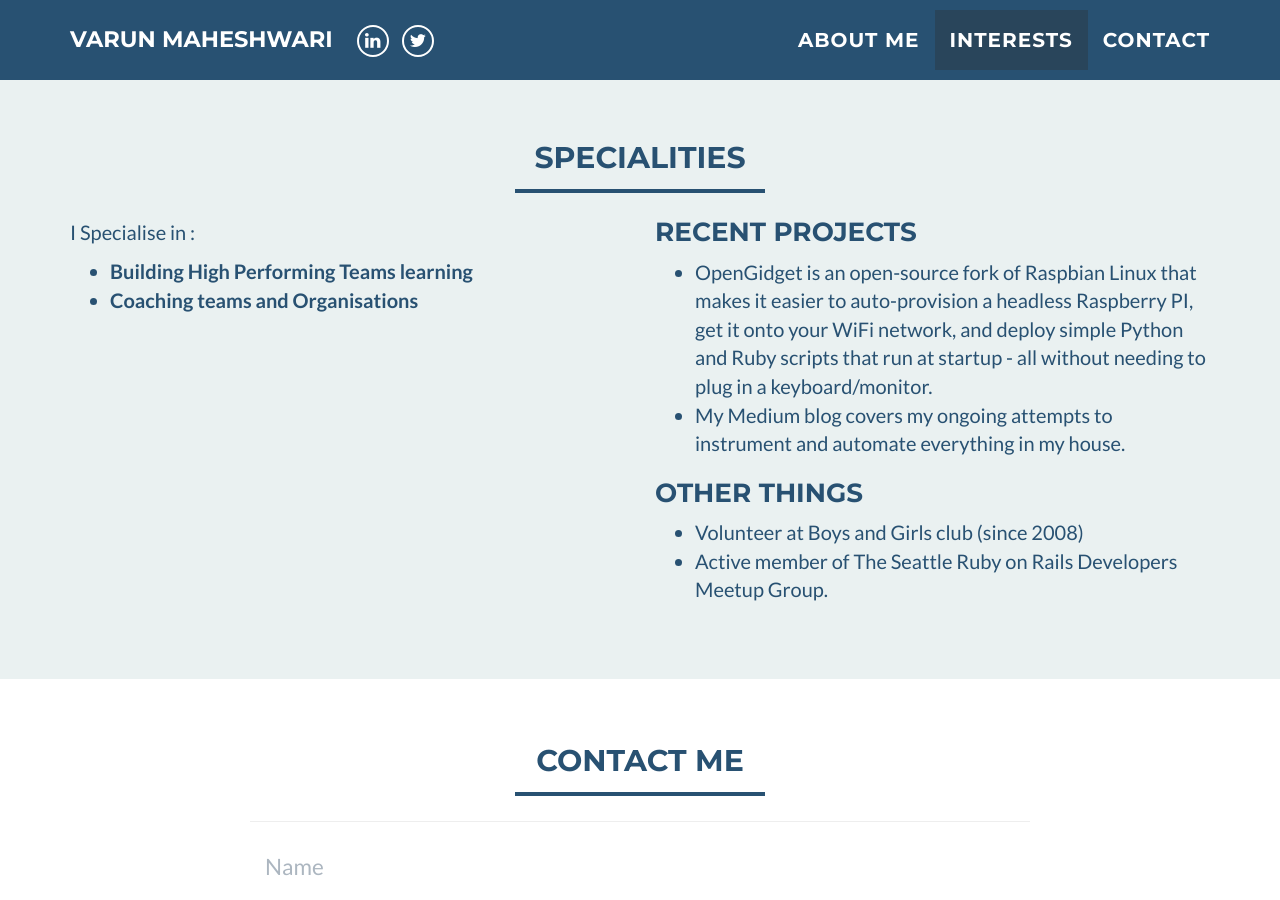
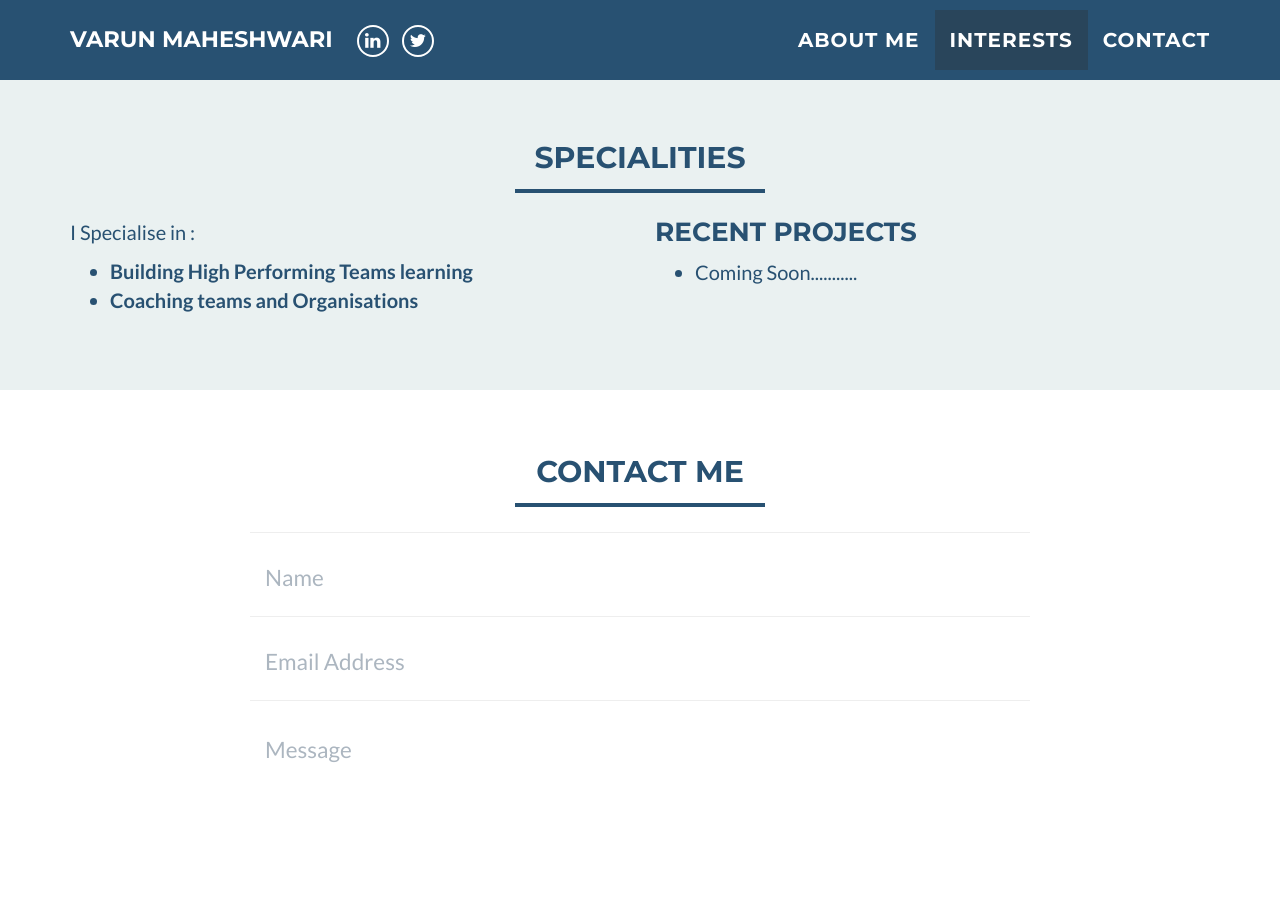
Before and after one commit to VarunMaheshwari1984/VarunMaheshwari1984.github.io, a Jekyll site: the page built from index.html, in a window 1280 px wide and 900 px high, scrolled down 1061 px. Built offline with Jekyll 4.4.1, drawn with Linux system fonts in a browser that asks for light colours.

Commit message:
Update interests.html

```diff
--- a/_includes/interests.html
+++ b/_includes/interests.html
@@ -24,21 +24,8 @@
       <h3 style="margin-top:0">Recent Projects</h3>
 		  <ul>
   			<li>
-          OpenGidget is an open-source fork of Raspbian Linux that makes it easier to auto-provision a headless Raspberry PI,
-          get it onto your WiFi network, and deploy simple Python and Ruby scripts that run at startup - all without needing to plug in a keyboard/monitor.
+          Coming Soon...........
     		</li>
-  			<li>
-          My Medium blog covers my ongoing attempts to instrument and automate everything in my house.
-  			</li>
-  		    </ul>
-  		    <h3>Other Things</h3>
-  		    <ul>
-  			<li>
-           Volunteer at Boys and Girls club (since 2008)
-  			</li>
-  			<li>
-  			  Active member of The Seattle Ruby on Rails Developers Meetup Group.
-  			</li>
 		   </ul>
       </div>
     </div>
```
